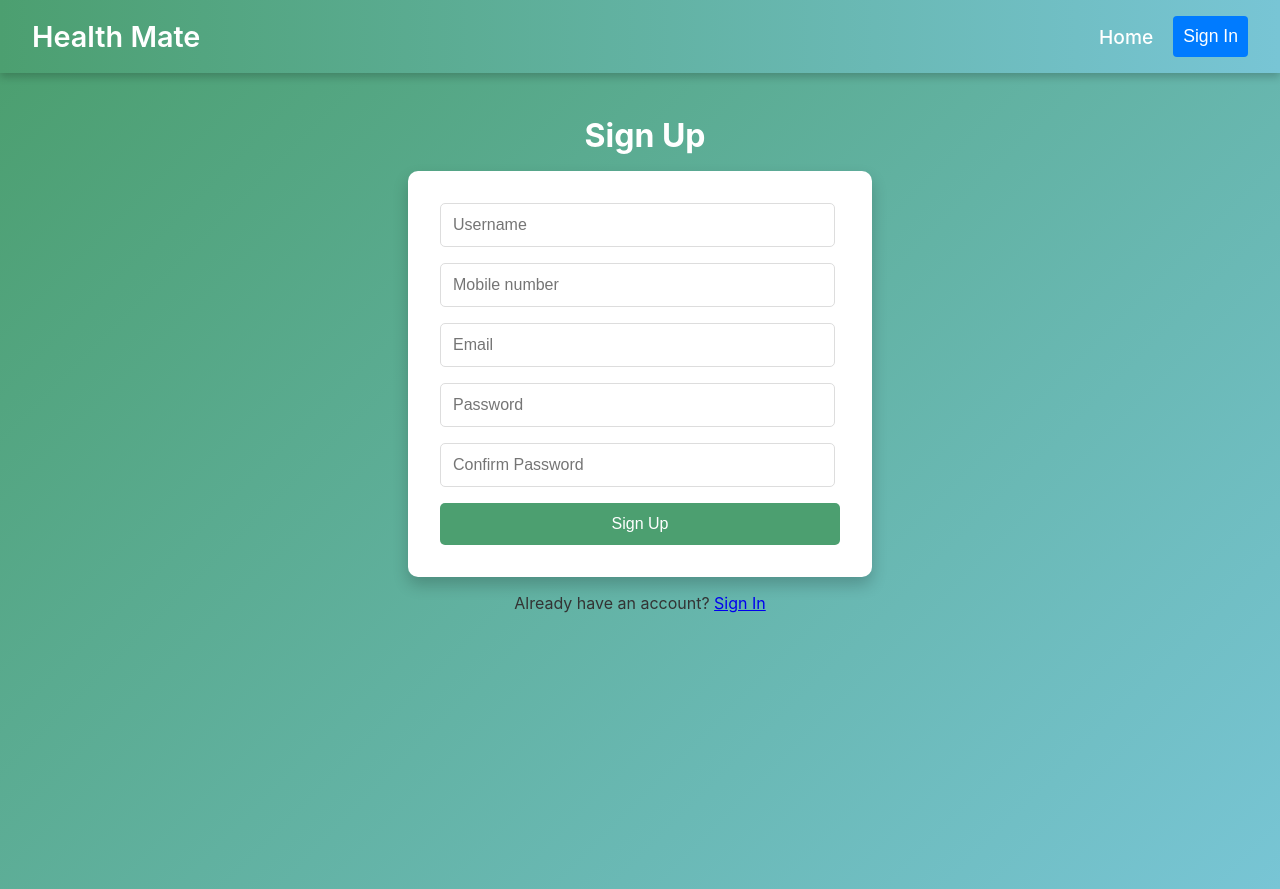
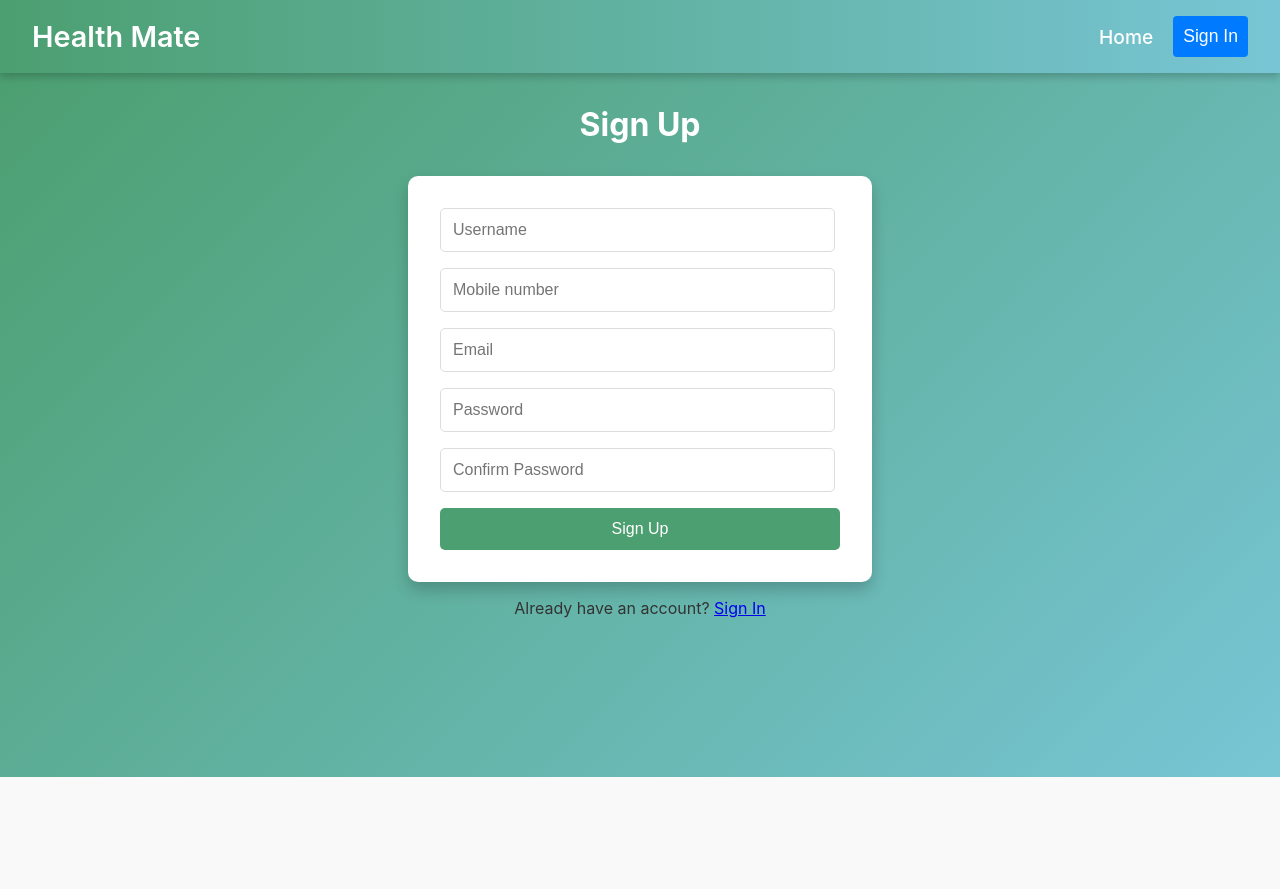
Before and after one commit to Venkat-Kancherla-1/AIHealthCare, a React (Create React App) app in the folder frontend/: page /healthcare-center in a window 1280 px wide. After the commit the page ends 800 px from the top, so only its background shows below. Built offline with nearby package versions, Linux system fonts and the light colour scheme.

Commit message:
Changes in frontend

```diff
--- a/frontend/public/index.html
+++ b/frontend/public/index.html
@@ -26,18 +26,8 @@
     -->
     <title>Health Mate</title>
   </head>
-  <body>
+  <body style ="height:100vh">
     <noscript>You need to enable JavaScript to run this app.</noscript>
     <div id="root"></div>
-    <!--
-      This HTML file is a template.
-      If you open it directly in the browser, you will see an empty page.
-
-      You can add webfonts, meta tags, or analytics to this file.
-      The build step will place the bundled scripts into the <body> tag.
-
-      To begin the development, run `npm start` or `yarn start`.
-      To create a production bundle, use `npm run build` or `yarn build`.
-    -->
   </body>
 </html>
--- a/frontend/src/pages/styles/CompleteProfile.css
+++ b/frontend/src/pages/styles/CompleteProfile.css
@@ -4,6 +4,7 @@
   align-items: center;
   justify-content: center;
   min-height: 100vh;
+  background-image: url('../../assets/2.jpg');
   background: linear-gradient(135deg, #4c9f70, #78c5d5);
   color: #333;
 }
--- a/frontend/src/pages/styles/DailyActivityPlanner.css
+++ b/frontend/src/pages/styles/DailyActivityPlanner.css
@@ -2,6 +2,8 @@
   padding: 20px;
   max-width: 900px;
   margin: 0 auto;
+  min-height:82.5vh;
+  background-image: url('../../assets/3.jpg');
   font-family: Arial, sans-serif;
   display: flex;
   color: #333;
--- a/frontend/src/pages/styles/HealthCareCenter.css
+++ b/frontend/src/pages/styles/HealthCareCenter.css
@@ -4,11 +4,18 @@
     margin: 0 auto;
     padding: 0 1vw;
     background-color: #f9f9f9;
+    min-height:88.25vh;
+    background-image: url('../../assets/4.jpg');
 }
 
-h2{
-    padding-left: 10px;
+h2 {
+    font-size: 2em;
+    color: #333;
+    padding: 0.5em 0;
+    margin: 0;
+    text-align: center;
 }
+
 
 body{
     background-color: #f9f9f9;
--- a/frontend/src/pages/styles/HomePage.css
+++ b/frontend/src/pages/styles/HomePage.css
@@ -68,10 +68,11 @@
 /* Home Page */
 .home-page-container {
   display: flex;
+  min-height:85vh;
+  background-image: url('../../assets/1.jpg');
   flex-direction: column;
   align-items: center;
   padding: 20px;
-  margin-top: 60px;
 }
 
 .button-grid {
--- a/frontend/src/pages/styles/MedicineManager.css
+++ b/frontend/src/pages/styles/MedicineManager.css
@@ -1,6 +1,8 @@
 .medicine-manager {
     font-family: Arial, sans-serif;
     padding: 20px;
+    min-height:82vh;
+    background-image: url('../../assets/5.jpg');
   }
 
   .add-medicine-form {
--- a/frontend/src/pages/styles/SignIn.css
+++ b/frontend/src/pages/styles/SignIn.css
@@ -3,7 +3,8 @@
     flex-direction: column;
     align-items: center;
     padding-top: 1rem;
-    min-height: 100vh;
+    min-height:86vh;
+    background-image: url('../../assets/6.jpg');
     background: linear-gradient(135deg, #4c9f70, #78c5d5);
     color: #333;
   }
--- a/frontend/src/pages/styles/SignUp.css
+++ b/frontend/src/pages/styles/SignUp.css
@@ -3,7 +3,8 @@
     flex-direction: column;
     align-items: center;
     padding-top: 1rem;
-    min-height: 100vh;
+    min-height: 86vh;
+    background-image: url('../../assets/7.jpg');
     background: linear-gradient(135deg, #4c9f70, #78c5d5);
     color: #333;
   }
```
